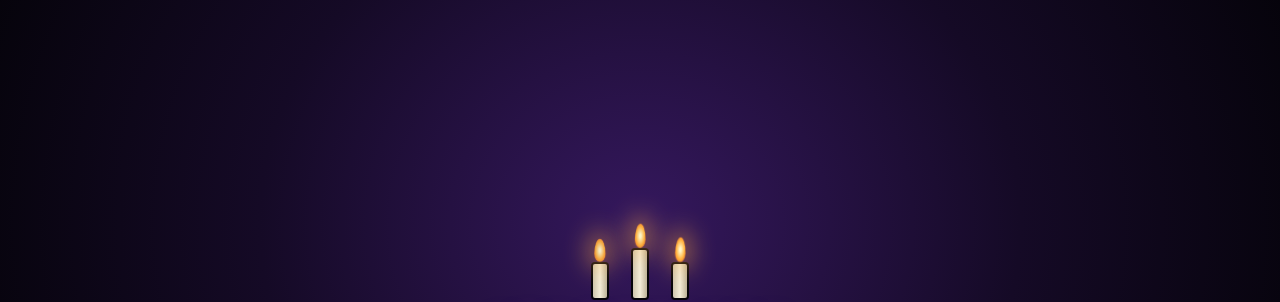
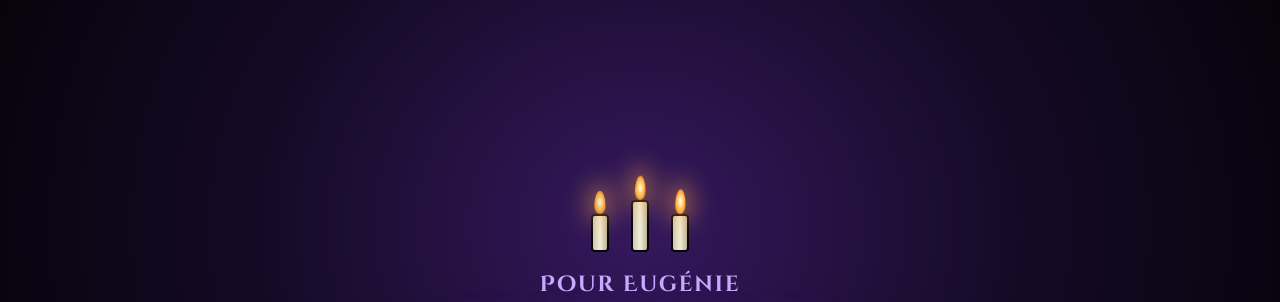
Before and after one commit to MatthieuMft/dessinarium, a plain HTML site: page index.html in a window 1280 px wide. Shown: the top 302 px of the page. Drawn offline with nearby package versions, Linux system fonts and the light colour scheme; animation ran at ten frames a second.

Commit message:
Dédicace pour Eugénie

```diff
--- a/index.html
+++ b/index.html
@@ -3129,7 +3129,7 @@ function initUI(){
 /* ✦ À PERSONNALISER ✦  Le prénom, le message et la signature affichés à l'ouverture.
    Laisse le prénom vide pour un accueil sans dédicace. */
 const DEDICACE = {
-  prenom: '',
+  prenom: 'Eugénie',
   message: 'Ce monde t’appartient. Dessine ses créatures, nourris-les, et laisse les abysses prendre vie.',
   signature: ''
 };
```
